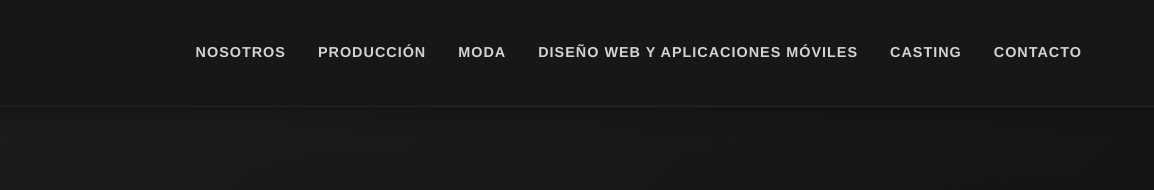
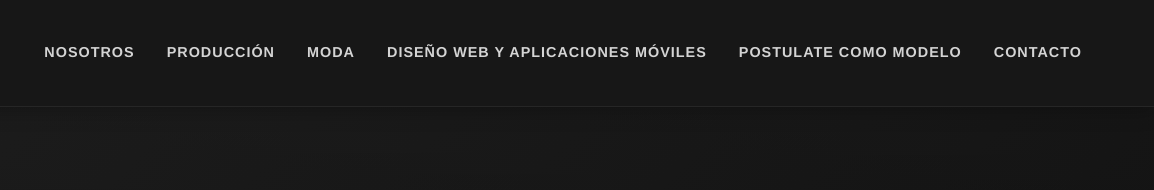
Before and after one commit to gammaautomatizaciones-rc/ARTEMODA, a plain HTML site: page index.html in a window 1280 px wide. Shown: the top 190 px of the page, 126-1280 px from the left. Drawn offline with Linux system fonts and the light colour scheme.

Commit message:
Update index.html

```diff
--- a/index.html
+++ b/index.html
@@ -19,7 +19,7 @@
                 <a href="#produccion">Producción</a>
                 <a href="#moda">Moda</a>
                 <a href="#digital">Diseño web y Aplicaciones Móviles</a>
-                <a href="#casting">Casting</a>
+                <a href="#casting">Postulate como modelo</a>
                 <a href="#contacto">Contacto</a>
             </div>
         </nav>
@@ -54,7 +54,7 @@
             <a href="#produccion" class="mobile-menu-link">Producción</a>
             <a href="#moda" class="mobile-menu-link">Moda</a>
             <a href="#digital" class="mobile-menu-link">Diseño web y Aplicaciones Móviles</a>
-            <a href="#casting" class="mobile-menu-link">Casting</a>
+            <a href="#casting" class="mobile-menu-link">Postulate como modelo</a>
             <a href="#contacto" class="mobile-menu-link">Contacto</a>
         </div>
     </div>
@@ -148,7 +148,7 @@
 
         <section id="casting">
             <div class="container">
-                <h2>Casting de Modelos</h2>
+                <h2>Postulate como modelo</h2>
                 <div class="casting-intro">
                     <p>¿Querés formar parte de nuestro <strong>equipo de modelos</strong>?<br>Postulate enviando tu información y portfolio.</p>
                 </div>
```
